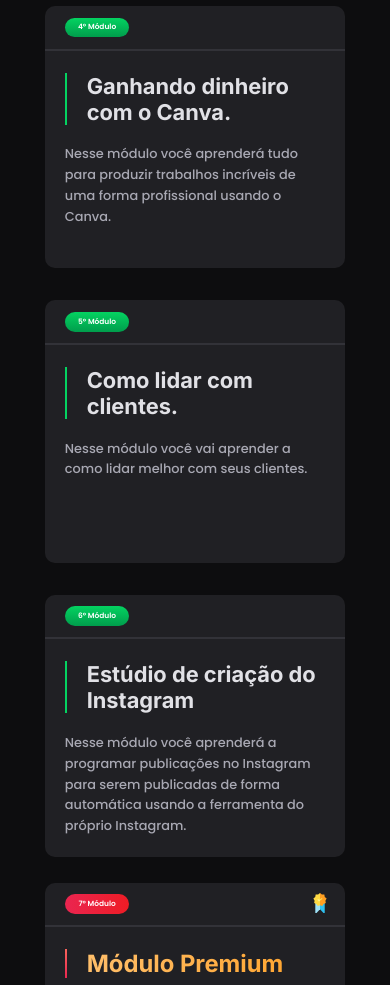
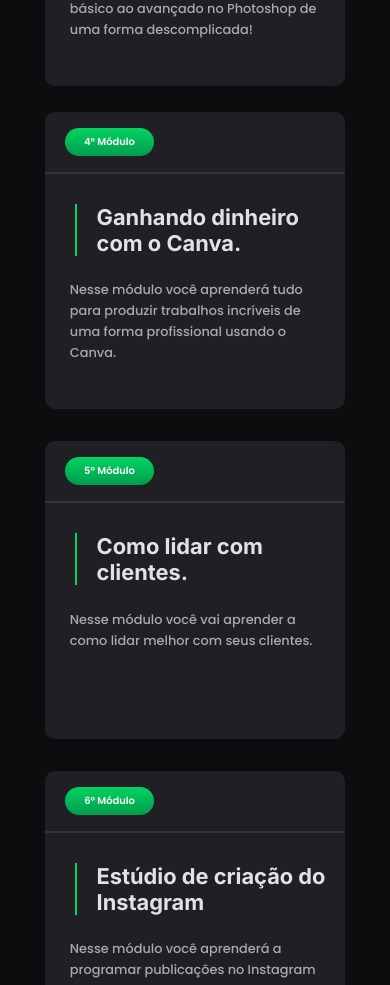
Before and after one commit to gabrieldiasss/freela-destravando-seu-design, a React (Create React App) app: page / in a window 390 px wide. Shown: the part 3240-4225 px from the top of the page. Built offline with nearby package versions, Linux system fonts and the light colour scheme.

Commit message:
75 deploy

```diff
--- a/public/index.html
+++ b/public/index.html
@@ -3,7 +3,7 @@
   <head>
     <meta charset="utf-8" />
     <link rel="icon" href="%PUBLIC_URL%/LOGO-HOJE-1.ico" />
-    <meta name="viewport" content="initial-scale=1, viewport-fit=cover">
+    <meta name="viewport" content="width=590">
     <meta name="theme-color" content="#000000" />
     <meta
       name="description"
--- a/src/components/beneficios.css
+++ b/src/components/beneficios.css
@@ -69,6 +69,43 @@
     }
 }
 
+@media(max-width: 1000px) {
+    .todas-box {
+        width: 90%;
+    }
+
+
+    .box header {
+        height: 12.5rem;
+    }
+
+    .porDentroDaLogo {
+        width: 5rem;
+    }
+
+    .box header .background-modulo, .background-modulo-beneficios {
+        width: 18rem;
+        height: 5.6rem;
+
+    }
+
+    .box header .modulo {
+        font-size: 2rem;
+    }
+
+    .titulo-box-beneficios {
+        font-size: 6rem;
+        margin: 6rem 1rem 5rem 6rem;
+        max-width: 300px;
+    }
+
+    .box .description-box {
+        font-size: 3.6rem;
+        margin: 5rem;
+        line-height: 6rem;
+    }
+
+}
 
 @media(max-width: 775px) {
     .PageBeneficios .header-Beneficios {
--- a/src/components/vouAprender.css
+++ b/src/components/vouAprender.css
@@ -223,7 +223,39 @@
 @media(max-width: 1000px) {
     .todas-box {
         width: 90%;
-        max-width: 500px;
+    }
+
+
+    .box header {
+        height: 12.5rem;
+    }
+
+    .box header .background-modulo, .background-modulo-beneficios {
+        width: 18rem;
+        height: 5.6rem;
+
+    }
+
+    .box header .modulo {
+        font-size: 2rem;
+    }
+
+    .box .titulo-box {
+        font-size: 6rem;
+        margin: 6rem 1rem 5rem 6rem;
+        max-width: 300px;
+    }
+
+    .box .description-box {
+        font-size: 3.6rem;
+        margin: 5rem;
+        line-height: 6rem;
+    }
+
+    .tituloBoxPremium {
+        font-size: 6rem;
+        margin: 6rem 1rem 5rem 6rem;
+        max-width: 300px;
     }
 
 
@@ -248,10 +280,7 @@
 }
 
 @media(max-width: 662px) {
-    .todas-box {
-        max-width: 300px;
-    }
-
+    max-width: 400px;
 }
 
 @media(max-width: 550px) {
```
